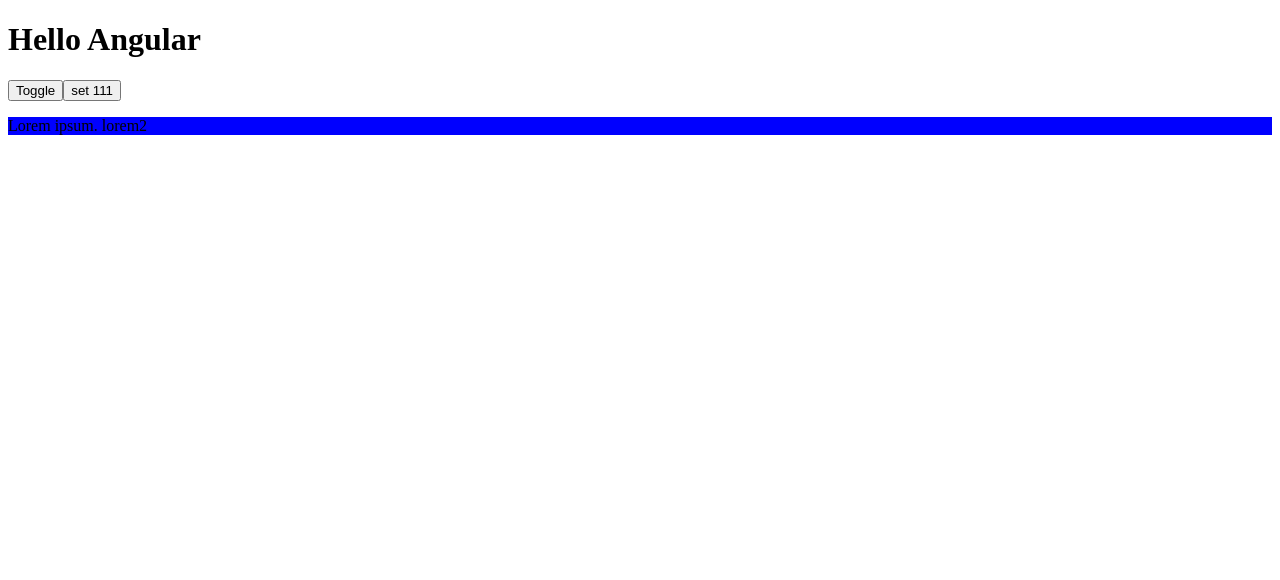
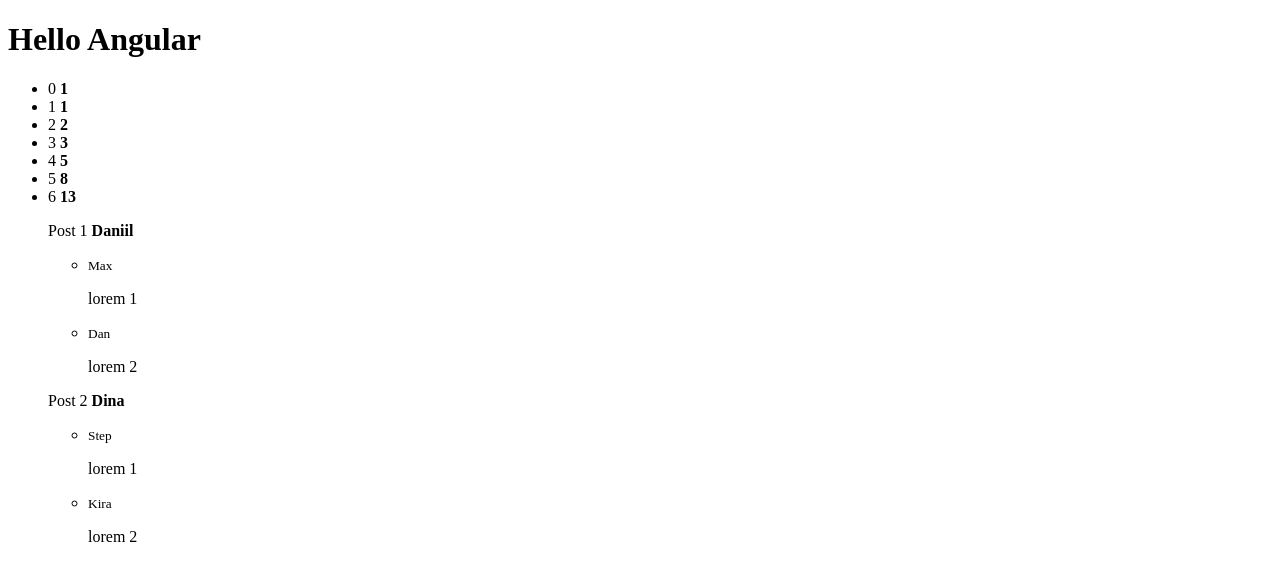
Before and after one commit to yakidan/Angular, an Angular app in the folder Angular/Practise/basics-and-syntax/angular-basics/: page / in a window 1280 px wide. Shown: the top 580 px of the page. Built offline with nearby package versions, Linux system fonts and the light colour scheme.

Commit message:
Learn ngFor

```diff
--- a/Angular/Practise/basics-and-syntax/angular-basics/src/app/app.component.html
+++ b/Angular/Practise/basics-and-syntax/angular-basics/src/app/app.component.html
@@ -1,12 +1,21 @@
 <h1>Hello Angular</h1>
 
-<button (click)="toggle=!toggle">
-  Toggle
-</button>
-<button (click)="toggle=111">set 111</button>
+<ul>
+  <li *ngFor="let number of arr; let idx= index">
+    {{idx}} <strong>{{number}}</strong>
+  </li>
+</ul>
+<ul style="list-style: none">
+  <li *ngFor="let post of objs">
+    <p>{{post.title}} <b>{{post.author}}</b></p>
+    <ul>
+      <li *ngFor="let comment of post.comments">
+        <div>
+          <small>{{comment.name}}</small>
+          <p>{{comment.text}}</p>
+        </div>
+      </li>
+    </ul>
+  </li>
 
-<div [ngSwitch]="toggle">
-  <p *ngSwitchCase="true" class="red">Lorem ipsum.</p>
-  <p *ngSwitchCase="false" class="blue">Lorem ipsum. lorem2</p>
-  <p *ngSwitchDefault>Lorem ipsum.</p>
-</div>
+</ul>
--- a/Angular/Practise/basics-and-syntax/angular-basics/src/app/app.component.ts
+++ b/Angular/Practise/basics-and-syntax/angular-basics/src/app/app.component.ts
@@ -7,15 +7,20 @@
 })
 
 export class AppComponent {
-  toggle:any=false;
-
-
-
-
-
-
-
-
-
+  arr = [1, 1, 2, 3, 5, 8, 13]
+  objs = [
+    {
+      title: 'Post 1', author: 'Daniil', comments: [
+        {name: 'Max', text: 'lorem 1'},
+        {name: 'Dan', text: 'lorem 2'},
+      ]
+    },
+    {
+      title: 'Post 2', author: 'Dina', comments: [
+        {name: 'Step', text: 'lorem 1'},
+        {name: 'Kira', text: 'lorem 2'},
+      ]
+    },
+  ]
 
 }
```
